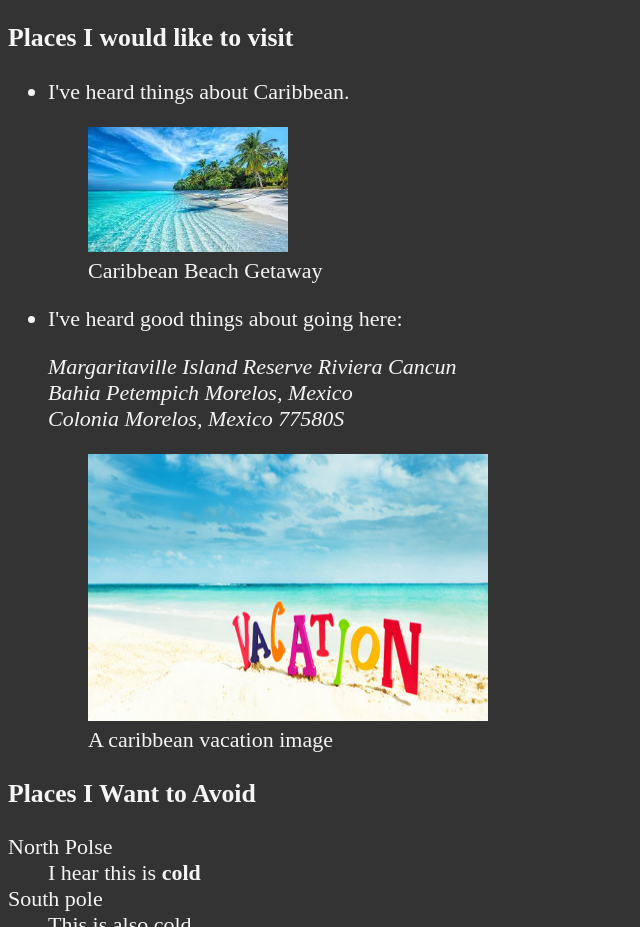
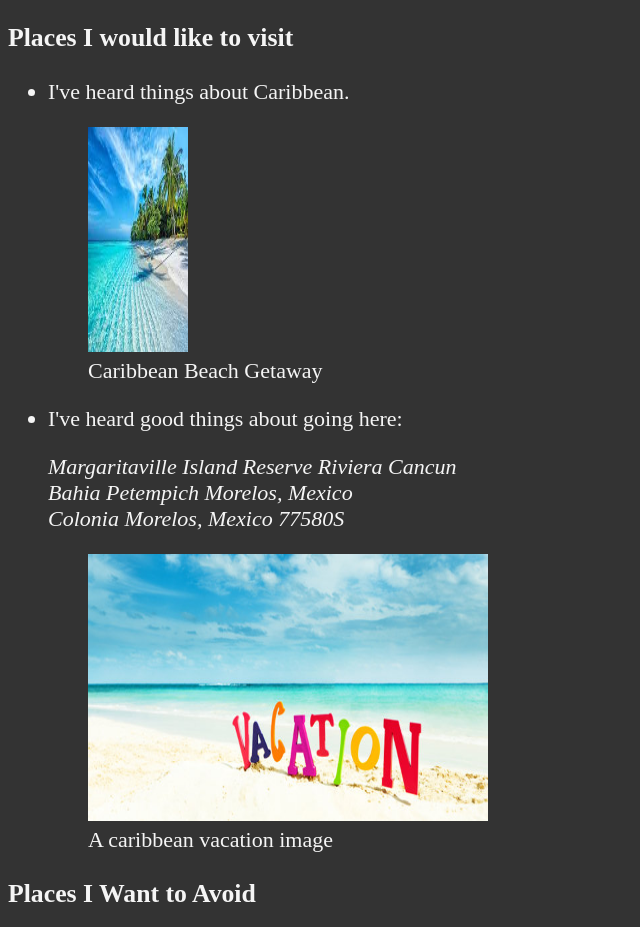
Before and after one commit to Orol2/supersimple, a plain HTML site: page index.html in a window 1280 px wide. Shown: the part 1225-2152 px from the top of the page, without its empty margins (0-640 px from the left). Drawn offline with Linux system fonts and the light colour scheme.

Commit message:
Update index.html

```diff
--- a/index.html
+++ b/index.html
@@ -92,7 +92,7 @@
                     <p>I've heard things about Caribbean.</p>
                     <figure>
                         <img src="img/caribbean.jpg.jpg" alt="Caribbean beach" title="I want to visit Caribbean beach."
-                            width="200" height="125" loading="lazy">
+                            width="100" height="225" loading="lazy">
                         <figcaption>
                             Caribbean Beach Getaway
                         </figcaption>
```
